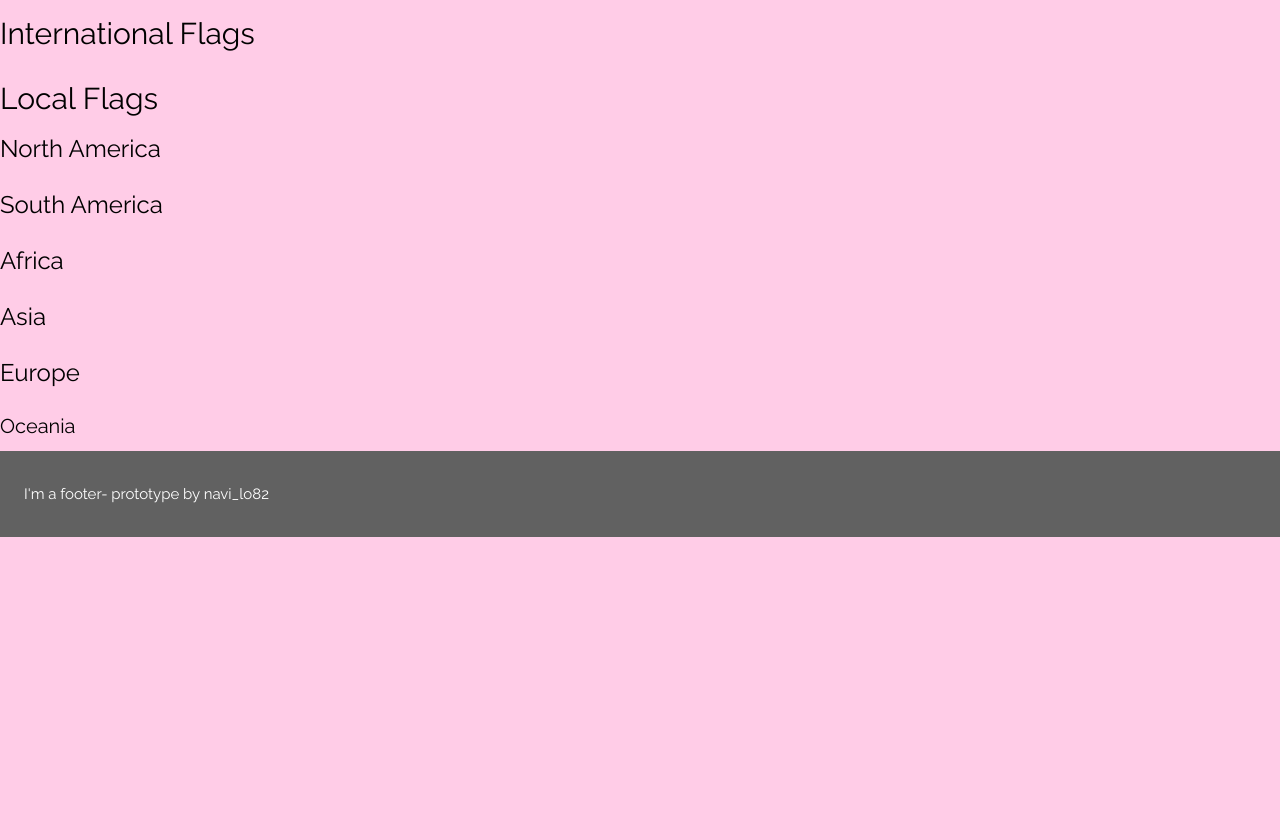
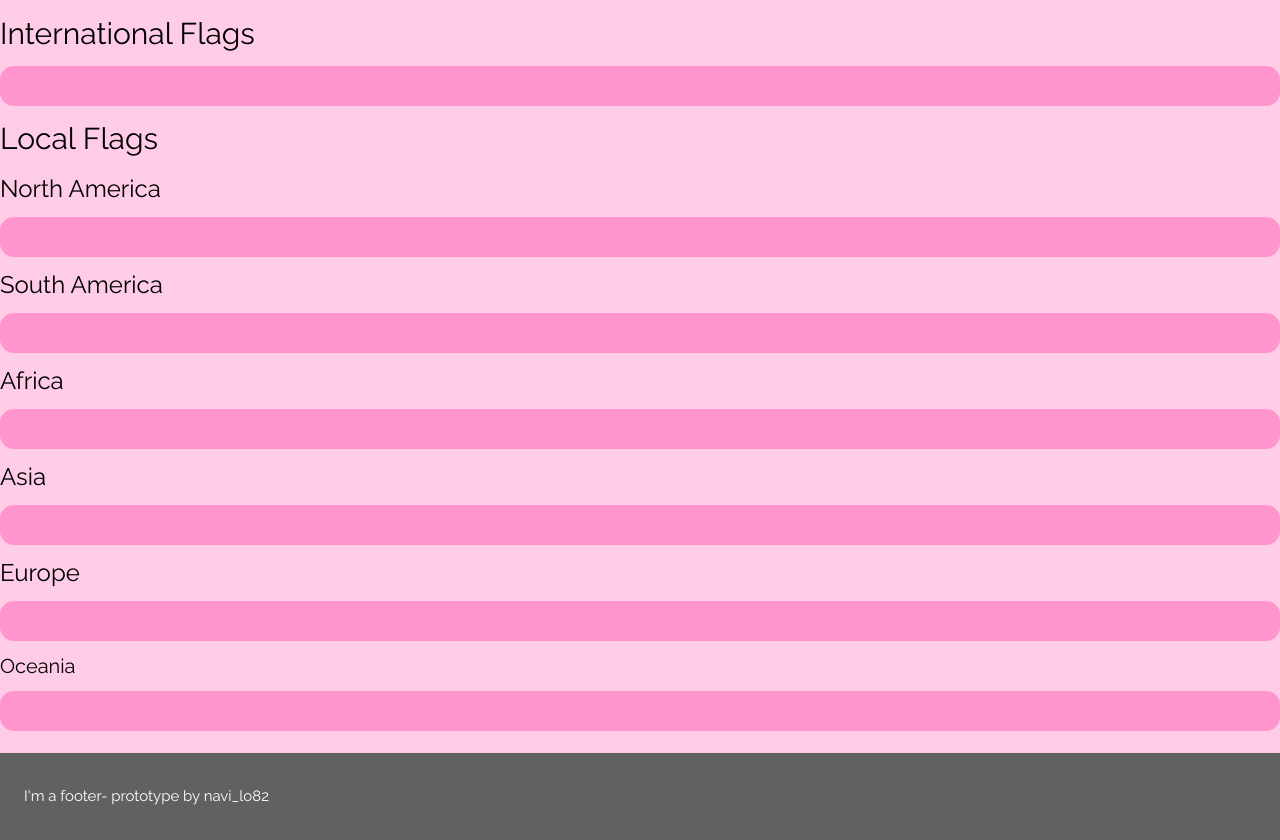
Before and after one commit to navi-lo82/olivia-vex, a Python web app: template template/index.html in a window 1280 px wide. Shown: the part 74-914 px from the top of the page. Before the commit the page ends 611 px from the top, so only its background shows below. Run offline with Jinja, Linux system fonts and the light colour scheme; the template is opened without the code that fills it, so the values that code supplies are empty.

Commit message:
Improve table of images
Use a dynamically sized table for the images of flags

```diff
--- a/html/style.css
+++ b/html/style.css
@@ -1,8 +1,54 @@
 #map {
   width: 100%;
   margin: 0 auto;
+  border-radius: 10px;
 }
 
 .ballet-pink {
   background-color: #FFCCE7;
 }
+
+.grid {
+  background-color: #FF95CD;
+  border-radius: 14px;
+  column-count: 3;
+  column-gap: 20px;
+  padding: 20px;
+  width: 100%;
+  box-sizing: border-box;
+}
+
+@media screen and (max-width: 1000px) {
+  .grid {
+    column-count: 2;
+  }
+}
+
+@media screen and (max-width: 600px) {
+  .grid {
+    column-count: 1;
+  }
+}
+
+.grid figure {
+  display: block;
+  width: 100%;
+  margin: 0 0 20px 0;
+  break-inside: avoid;
+  box-sizing: border-box;
+
+  background: #ffffff;
+  border-radius: 10px;
+  overflow: hidden;
+  box-shadow: 0 4px 6px rgba(0, 0, 0, 0.05);
+}
+
+.grid img {
+  width: 100%;
+  height: auto;
+  display: block;
+}
+
+.grid figcaption {
+  padding: 15px;
+}
--- a/template/index.html
+++ b/template/index.html
@@ -43,7 +43,7 @@
 
   <div class="w3-main">
 
-    <header id="portfolio">
+    <header>
       <div class="w3-container">
         <h1><b>Olivia Monroe's Vexillology</b></h1>
       </div>
@@ -57,41 +57,42 @@
 
     <h2>International Flags</h2>
 
-    <div id="international" class="w3-row-padding">
+    <div id="international" class="grid">
     </div>
 
     <h2>Local Flags</h2>
 
     <h3>North America</h3>
 
-    <div id="north-america" class="w3-row-padding">
+    <div id="north-america" class="grid">
     </div>
 
     <h3>South America</h3>
 
-    <div id="south-america" class="w3-row-padding">
+    <div id="south-america" class="grid">
     </div>
 
     <h3>Africa</h3>
 
-    <div id="africa" class="w3-row-padding">
+    <div id="africa" class="grid">
     </div>
 
     <h3>Asia</h3>
 
-    <div id="asia" class="w3-row-padding">
+    <div id="asia" class="grid">
     </div>
 
     <h3>Europe</h3>
 
-    <div id="europe" class="w3-row-padding">
+    <div id="europe" class="grid">
     </div>
 
     <h4>Oceania</h4>
 
-    <div id="oceania" class="w3-row-padding">
+    <div id="oceania" class="grid">
     </div>
 
+    <br>
     <footer class="w3-container w3-padding-32 w3-dark-grey">
       <div class="w3-row-padding">
         I'm a footer- prototype by navi_lo82
```
Also changed, not shown: main.py (+7 -6 lines).
